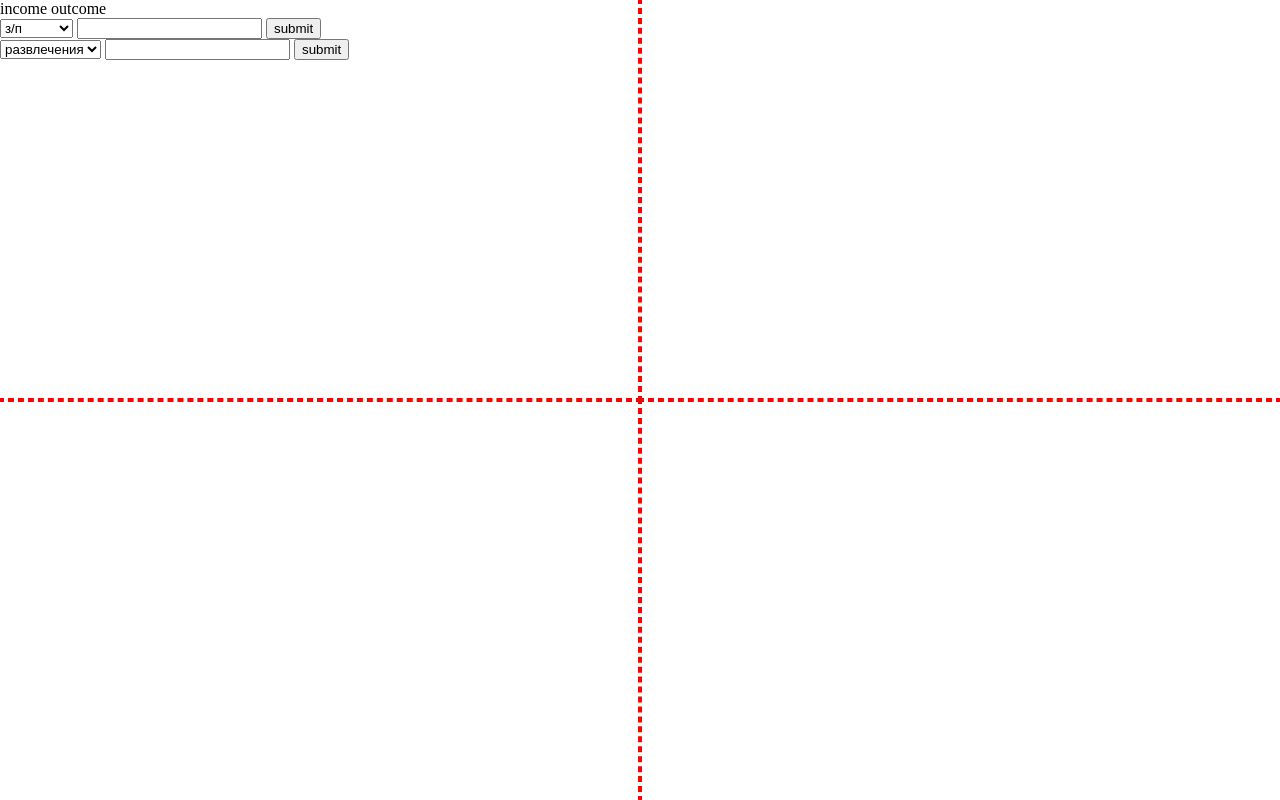
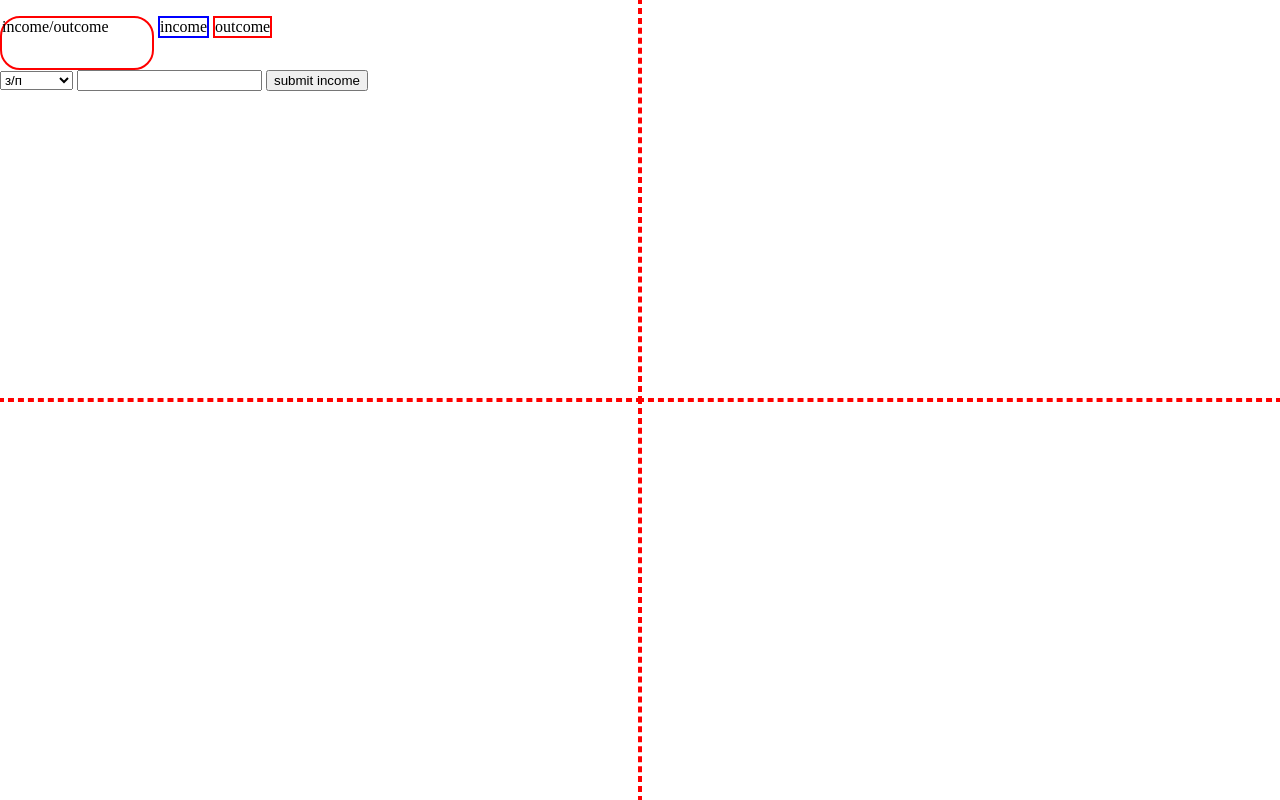
Before and after one commit to verywhitemustache/count, a plain HTML site: page index.html in a window 1280 px wide. Drawn offline with Linux system fonts and the light colour scheme.

Commit message:
add some scripts

```diff
--- a/index.html
+++ b/index.html
@@ -6,34 +6,36 @@
     <meta http-equiv="X-UA-Compatible" content="ie=edge">
     <title>counter</title>
     <link rel="stylesheet" href="style.css">
+    <script src="script.js"></script>
 </head>
 <body>
     <div class="main-container">
         <div class="input_section main-container_item">
-            <span class="button income inactive" onclick="changeInout ()">income</span>
-            <span class="button outcome" onclick="changeInout ()">outcome</span>
-            <br>
+            <div class="button toggle" onclick="changeInputField ()">income/outcome</div>
+            <p class="incomeDescription">income</p>
+            <p class="outcomeDescription active">outcome</p>
+
             <!-- income section -->
 
             <div class="income-container">
-                <select>
+                <select id="select-incomeItem">
                     <option value="salary">з/п</option>
                     <option value="others">прочеее</option>
                 </select>
-                <input type="text" id="amount">
-                <input type="submit" value="submit">
+                <input type="text" id="amountOfIncome">
+                <input type="submit" value="submit income" onclick="countIncome ()">
             </div>
 
             <!-- outcome section -->
 
-            <div class="outcome-container">
-                <select>
+            <div class="outcome-container inactive">
+                <select id="select-outcomeItem">
                     <option value="entertainments">развлечения</option>
                     <option value="food">Еда</option>
                     <option value="others">прочеее</option>
                 </select>
-                <input type="text" id="amount">
-                <input type="submit" value="submit">
+                <input type="text" id="amountOfOutcome">
+                <input type="submit" value="submit outcome" onclick="countOutcome ()">
             </div>
 
         </div>
--- a/script.js
+++ b/script.js
@@ -0,0 +1,28 @@
+function countIncome () {
+    var value = document.getElementById("amountOfIncome").value
+    var select = document.getElementById("select-incomeItem").value
+    console.log(value);
+    console.log(select);
+}
+function countOutcome () {
+    var value = document.getElementById("amountOfOutcome").value
+    var select = document.getElementById("select-outcomeItem").value
+    console.log(value);
+    console.log(select);
+}
+
+
+function changeInputField () {
+    var income = document.querySelector(".income-container")
+    var outcome = document.querySelector(".outcome-container")
+
+    var incomeDescription = document.querySelector(".incomeDescription")
+    var outcomeDescription = document.querySelector(".outcomeDescription")
+
+    income.classList.toggle("inactive")
+    outcome.classList.toggle("inactive")
+
+    incomeDescription.classList.toggle("active")
+    outcomeDescription.classList.toggle("active")
+
+}
--- a/style.css
+++ b/style.css
@@ -14,3 +14,27 @@ body {
     height: 50vh;
     outline:2px dashed red;
 }
+
+.button {
+    display:inline-block;
+    width: 150px;
+    height: 50px;
+    border: 2px solid red;
+    border-radius: 20px;
+    cursor:pointer;
+}
+
+.inactive {
+    display:none;
+}
+
+.outcomeDescription,
+.incomeDescription {
+    display:inline-block;
+    border:2px solid blue;
+}
+
+.outcomeDescription.active,
+.incomeDescription.active {
+    border: 2px solid red;
+}
```
